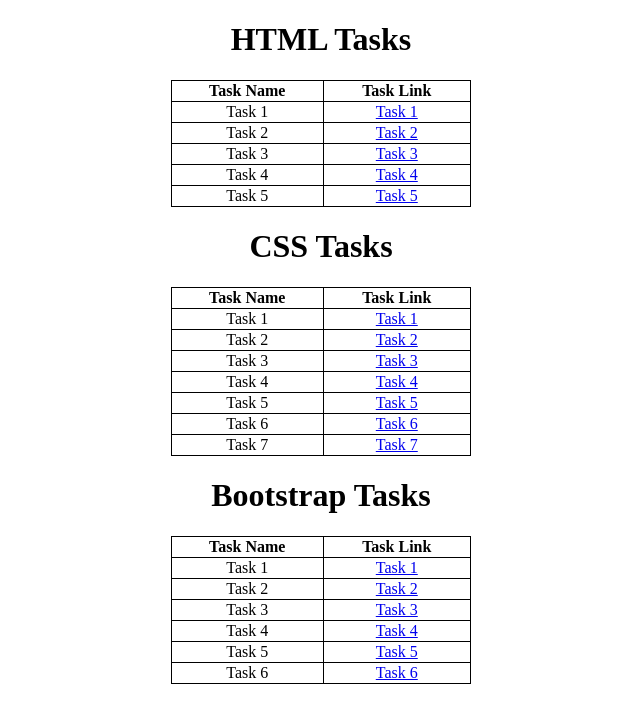
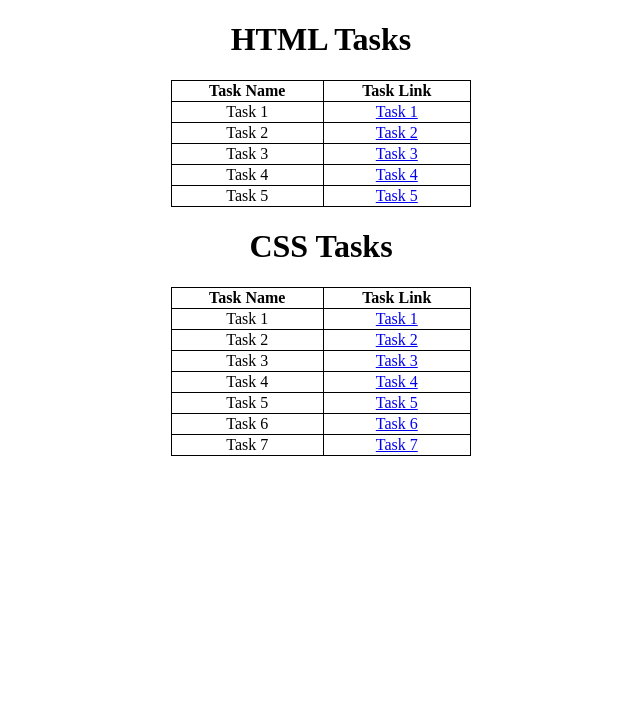
Before and after one commit to sanjxnaa/MERN-Full-Stack-Internship, a plain HTML site: page index.html in a window 1280 px wide. Shown: the whole page, without its empty margins (319-959 px from the left). Drawn offline with Linux system fonts and the light colour scheme.

Commit message:
Update index.html

```diff
--- a/index.html
+++ b/index.html
@@ -83,36 +83,5 @@
             <td><a link href="css-task7.html" target="_blank">Task 7</td>
         </tr>
     </table>
-    <h1> Bootstrap Tasks </h1>
-    <table>
-        <tr>
-            <th>Task Name</th>
-            <th>Task Link</th>
-        </tr>
-        <tr>
-            <td>Task 1</td>
-            <td><a link href="bs-task1.html" target="_blank">Task 1</td>
-        </tr>
-        <tr>
-            <td>Task 2</td>
-            <td><a link href="bs-task2.html" target="_blank">Task 2</td>
-        </tr>
-        <tr>
-            <td>Task 3</td>
-            <td><a link href="bs-task3.html" target="_blank">Task 3</td>
-        </tr>
-        <tr>
-            <td>Task 4</td>
-            <td><a link href="bs-task4.html" target="_blank">Task 4</td>
-        </tr>
-        <tr>
-            <td>Task 5</td>
-            <td><a link href="bs-task5.html" target="_blank">Task 5</td>
-        </tr>
-        <tr>
-            <td>Task 6</td>
-            <td><a link href="bs-task6.html" target="_blank">Task 6</td>
-        </tr>
-    </table>
 </body>
 </html>
```
